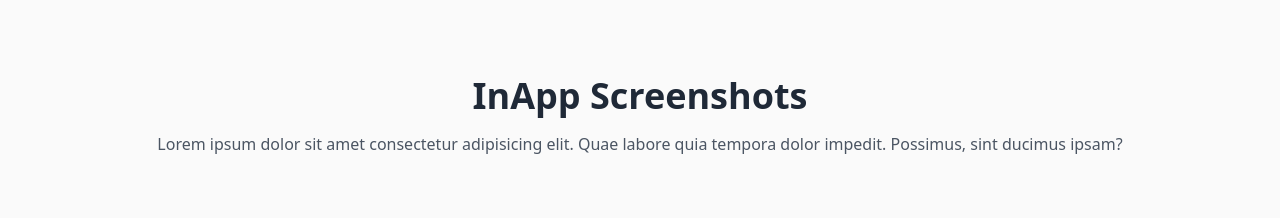
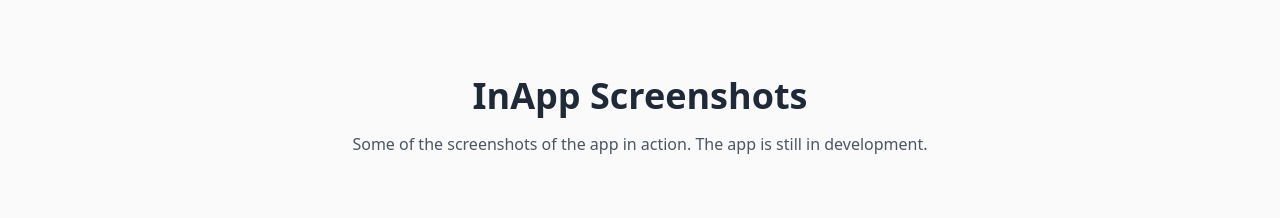
Before and after one commit to atif0075/hostfaire-home, a Nuxt app: page / in a window 1280 px wide. Shown: the part 1560-1778 px from the top of the page. Built offline with nearby package versions, Linux system fonts and the light colour scheme; grey boxes are pictures that could not be loaded.

Commit message:
build(deps): update cards.vue, package.json, tailwind.config.js and yarn.lock

```diff
--- a/components/cards.vue
+++ b/components/cards.vue
@@ -4,26 +4,23 @@ let cards = ref([
   {
     section: "Signup",
     src: "https://images.unsplash.com/photo-1558655146-364adaf1fcc9?ixlib=rb-4.0.3&ixid=MnwxMjA3fDB8MHxwaG90by1wYWdlfHx8fGVufDB8fHx8&auto=format&fit=crop&w=772&q=80",
-    about:
-      "Quae labore quia tempora dolor impedit. Possimus, sint ducimus ipsam?",
+    about: "Sign up for an account and start adding your places to the map.",
   },
   {
     section: "Loading",
     src: "https://images.unsplash.com/photo-1558655146-364adaf1fcc9?ixlib=rb-4.0.3&ixid=MnwxMjA3fDB8MHxwaG90by1wYWdlfHx8fGVufDB8fHx8&auto=format&fit=crop&w=772&q=80",
-    about:
-      "Quae labore quia tempora dolor impedit. Possimus, sint ducimus ipsam?",
+    about: "A beautiful waiting screen while the map loads. ",
   },
   {
     section: "Adding User",
     src: "https://images.unsplash.com/photo-1558655146-364adaf1fcc9?ixlib=rb-4.0.3&ixid=MnwxMjA3fDB8MHxwaG90by1wYWdlfHx8fGVufDB8fHx8&auto=format&fit=crop&w=772&q=80",
-    about:
-      "Quae labore quia tempora dolor impedit. Possimus, sint ducimus ipsam?",
+    about: "Add a user to your place. You can add multiple users to a place.",
   },
   {
     section: "Marking Place",
     src: "https://images.unsplash.com/photo-1558655146-364adaf1fcc9?ixlib=rb-4.0.3&ixid=MnwxMjA3fDB8MHxwaG90by1wYWdlfHx8fGVufDB8fHx8&auto=format&fit=crop&w=772&q=80",
     about:
-      "Quae labore quia tempora dolor impedit. Possimus, sint ducimus ipsam?",
+      "Mark your place on the map. You can also add a photo of your place.",
   },
 ]);
 </script>
@@ -35,8 +32,8 @@ let cards = ref([
           InApp Screenshots
         </h2>
         <p class="text-gray-600">
-          Lorem ipsum dolor sit amet consectetur adipisicing elit. Quae labore
-          quia tempora dolor impedit. Possimus, sint ducimus ipsam?
+          Some of the screenshots of the app in action. The app is still in
+          development.
         </p>
       </div>
       <div
@@ -64,7 +61,7 @@ let cards = ref([
               </h4>
               <span class="block text-sm text-gray-500">HostFaire</span>
             </div>
-            <p class="mt-8 text-gray-300">
+            <p class="mt-8 text-gray-300 line-clamp-2 group-hover:line-clamp-3">
               {{ item.about }}
             </p>
           </div>
--- a/package.json
+++ b/package.json
@@ -9,6 +9,7 @@
   },
   "devDependencies": {
     "@nuxtjs/device": "^3.0.0",
+    "@tailwindcss/line-clamp": "^0.4.2",
     "autoprefixer": "^10.4.13",
     "nuxt": "^3.0.0",
     "postcss": "^8.4.21",
--- a/tailwind.config.js
+++ b/tailwind.config.js
@@ -16,4 +16,5 @@ module.exports = {
       },
     },
   },
+  plugins: [require("@tailwindcss/line-clamp")],
 };
```
Also changed, not shown: 2 other files (tests, documents, lock files or other folders).
